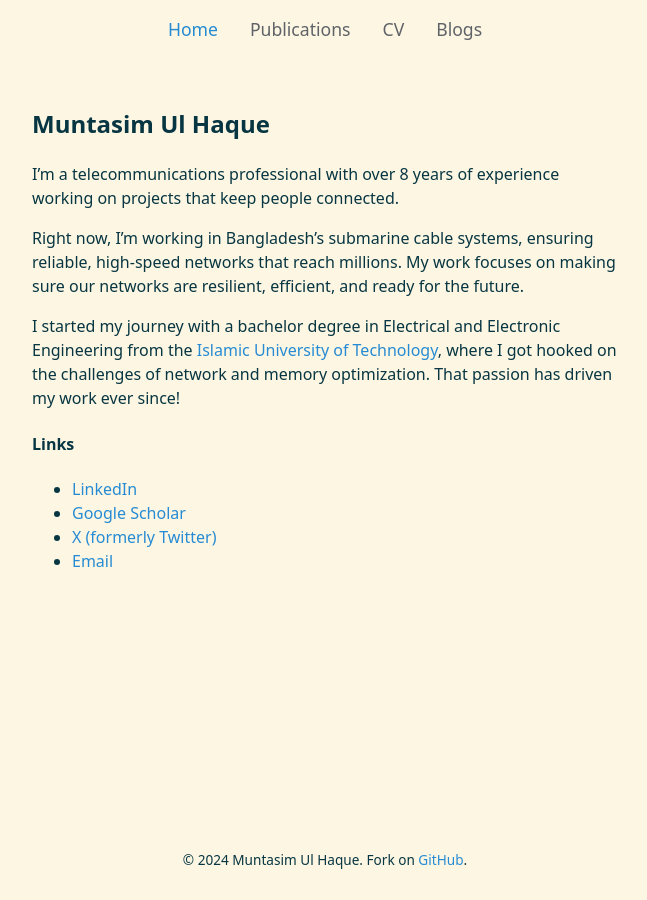
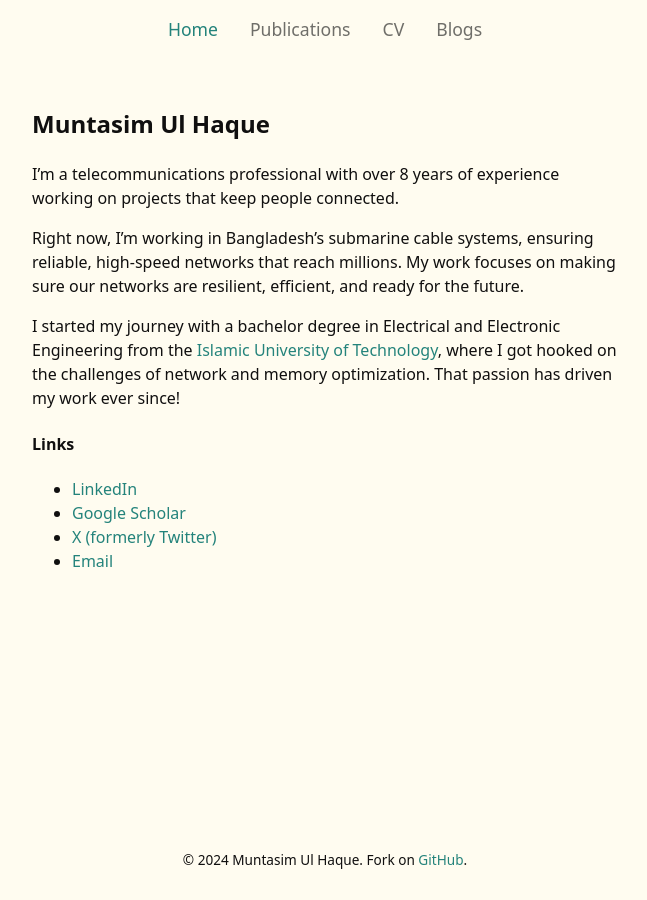
Before and after one commit to muntasimulhaque/muntasimulhaque.github.io, a Jekyll site: the page built from index.md, in a window 1280 px wide. Shown: the whole page, without its empty margins (315-962 px from the left). Built offline with Jekyll 4.4.1, drawn with Linux system fonts in a browser that asks for light colours; our own code applies the rules of GitHub Pages for plain Markdown files.

Commit message:
Update main.css

```diff
--- a/assets/css/main.css
+++ b/assets/css/main.css
@@ -1,10 +1,10 @@
 :root {
-    --primary-color: #073642;
-    --background-color: #fdf6e3;
-    --text-color: #073642;
-    --link-color: #268bd2;
+    --primary-color: #100F0F;
+    --background-color: #FFFCF0;
+    --text-color: #100F0F;
+    --link-color: #24837B;
     --selection-color: #DFEAFB;
-    --navigation-menu-color: #5f6368;
+    --navigation-menu-color: #6F6E69;
     --max-content-width: 650px;
 	--font-stack: system-ui, -apple-system, BlinkMacSystemFont,
                    "Segoe UI", Roboto, Oxygen, Ubuntu, Cantarell,
```
